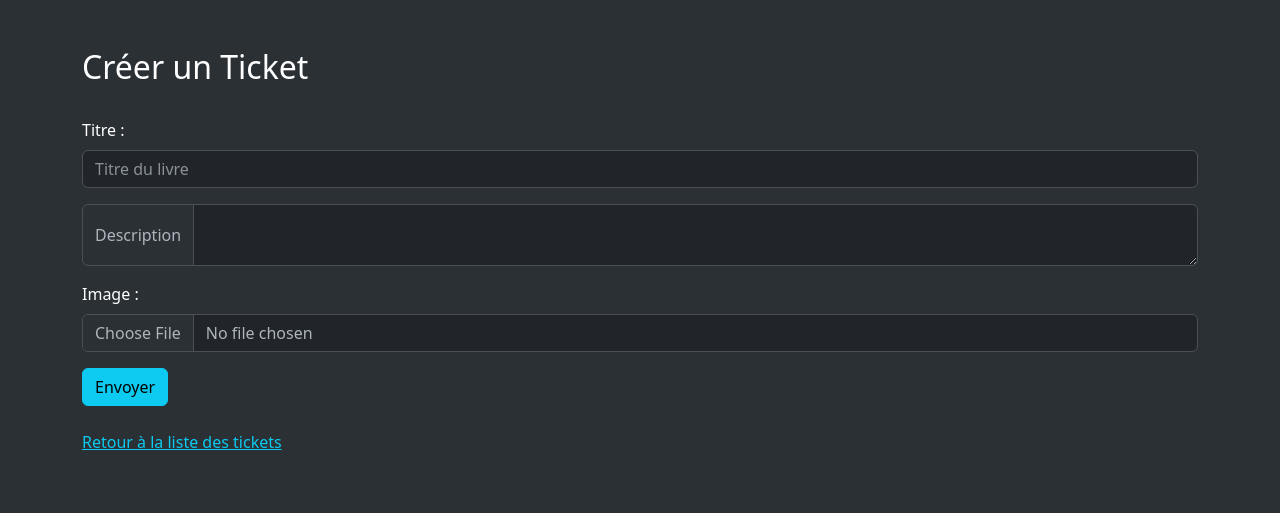
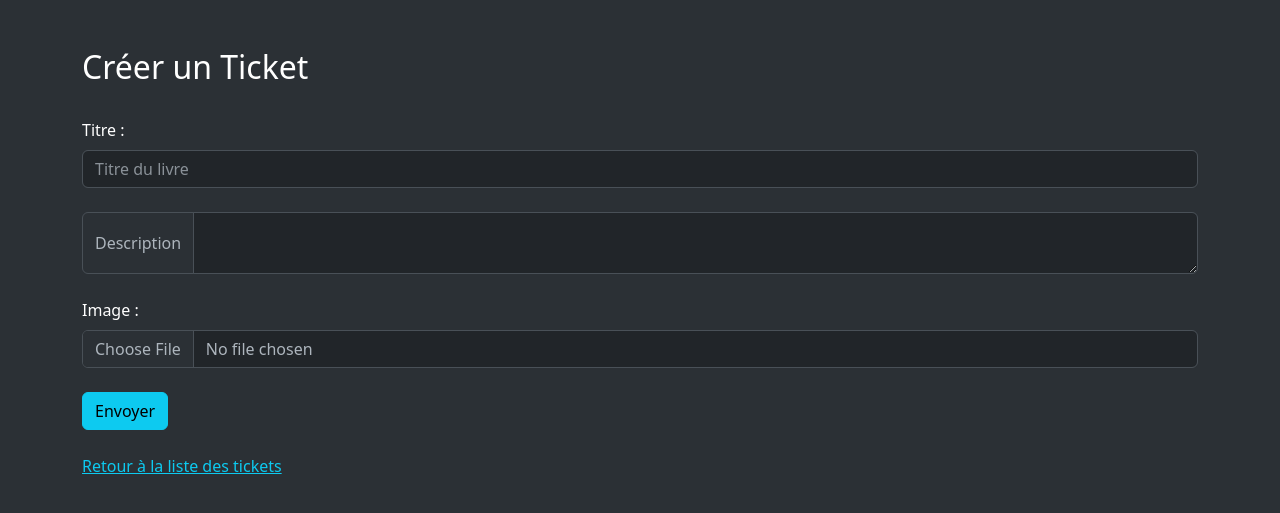
Before and after one commit to thehanatos/P9_LitReview, a Django app: page /tickets/create/ in a window 1280 px wide. Shown: the part 56-569 px from the top of the page. Run offline with Django 5.2, Linux system fonts and the light colour scheme; the visitor is signed in with stand-in values (Sample User, id 1).

Commit message:
change size row

```diff
--- a/litreview/templates/tickets/create_ticket.html
+++ b/litreview/templates/tickets/create_ticket.html
@@ -4,7 +4,7 @@
 <h2>Créer un Ticket</h2>
 <br>
 
-<form class="row g-3" method="POST" enctype="multipart/form-data">
+<form class="row g-4" method="POST" enctype="multipart/form-data">
     {% csrf_token %}
     <div class="col-12">
         <label for="inputAddress" class="form-label">Titre :</label>
```
